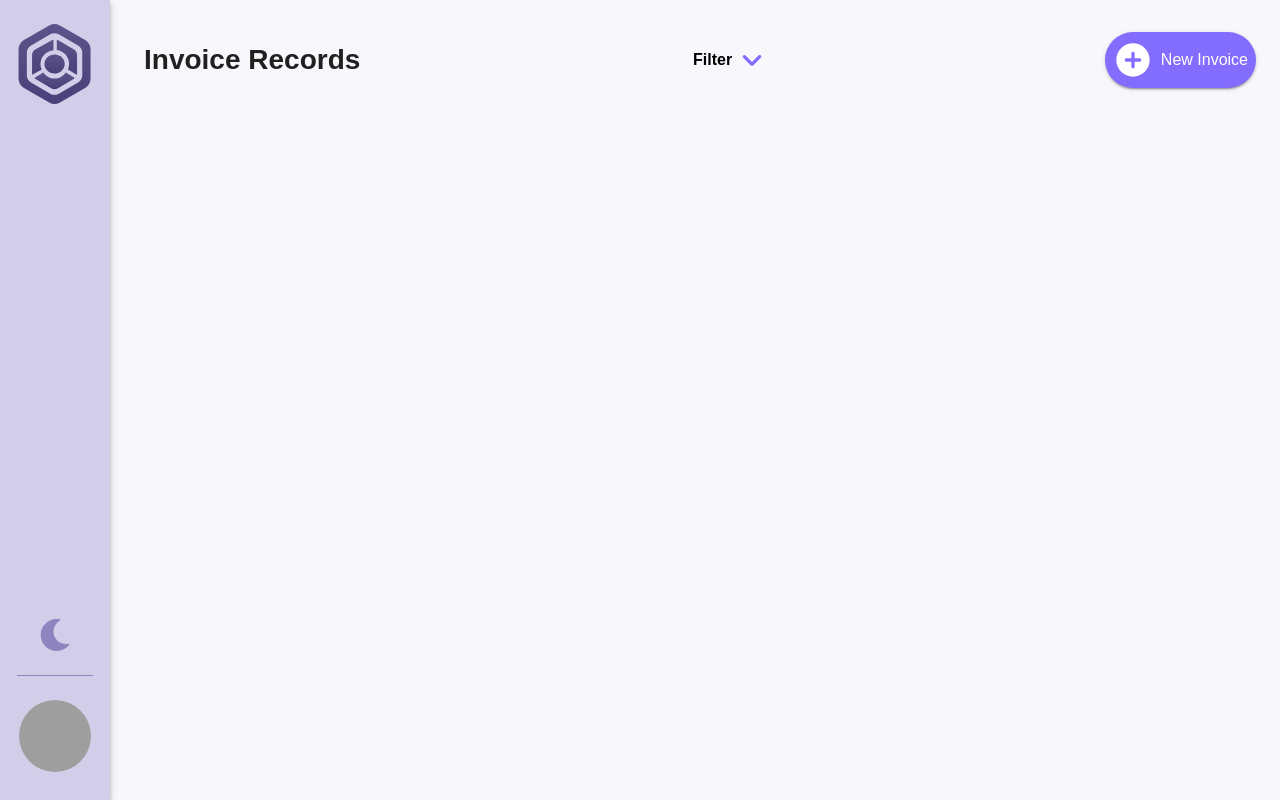
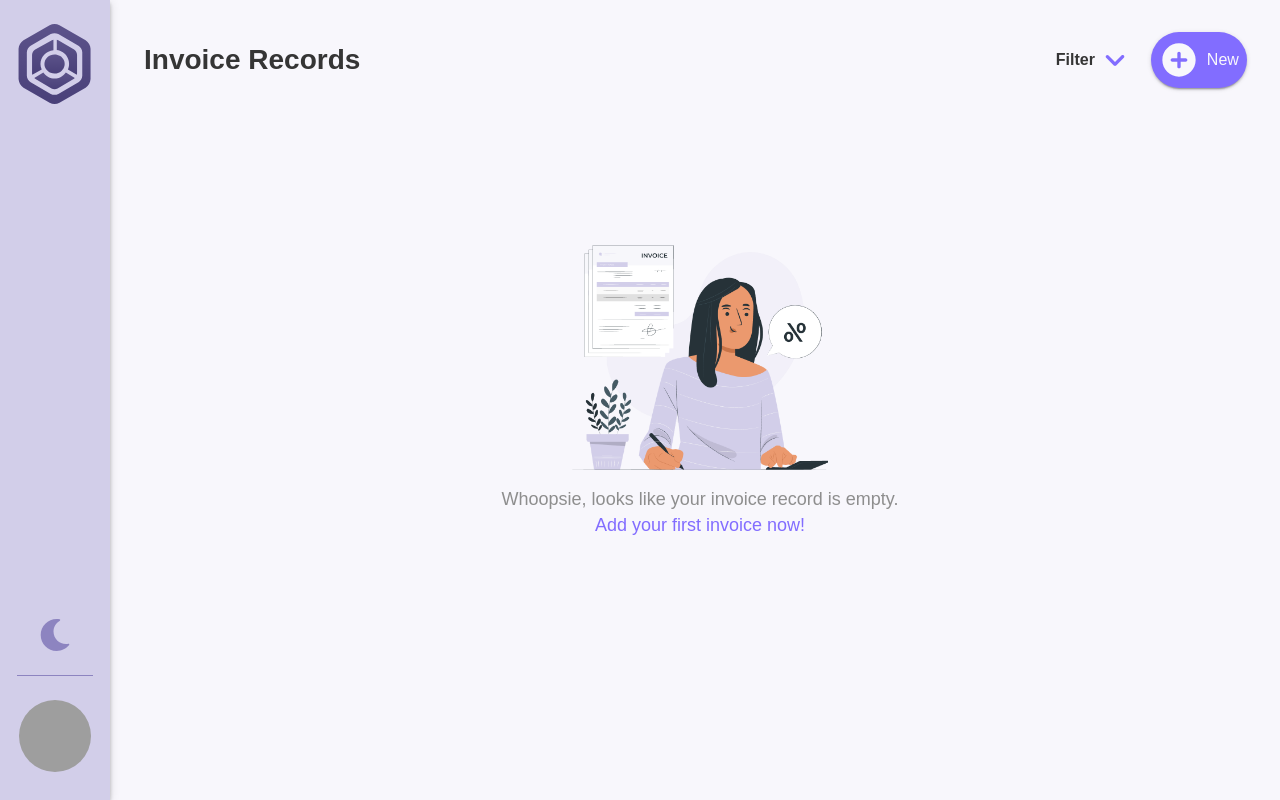
Before and after one commit to LordAldi/Invoice-UI, a React (Create React App) app: page / in a window 1280 px wide. Built offline with nearby package versions, Linux system fonts and the light colour scheme; grey boxes are pictures that could not be loaded.

Commit message:
home with empty state done

```diff
--- a/src/Theme.js
+++ b/src/Theme.js
@@ -25,11 +25,24 @@ const Theme = ({ children }) => {
         main: "rgba(130, 109, 255, 1)",
       },
       secondary: {
+        main: "rgba(111, 111, 111, 1)",
+        bg: "rgba(111, 111, 111, 0.25)",
+      },
+      success: {
+        main: "rgba(64, 151, 83, 1)",
+        bg: "rgba(64, 150, 83, 0.25)",
+      },
+      danger: {
         main: "rgba(236, 106, 44, 1)",
+        bg: "rgba(236, 106, 44, 0.25)",
       },
       background: {
         default: "rgba(248, 247, 252, 1)",
         paper: "rgba(252, 252, 252, 1)",
+      },
+      text: {
+        dark: "rgba(53, 53, 53, 1)",
+        secondary: "rgba(142, 142, 142, 1)",
       },
     },
     overrides: {
--- a/src/pages/Home.js
+++ b/src/pages/Home.js
@@ -13,24 +13,30 @@ import React from "react";
 import { Link } from "react-router-dom";
 import ExpandMoreRoundedIcon from "@material-ui/icons/ExpandMoreRounded";
 import AddCircleRoundedIcon from "@material-ui/icons/AddCircleRounded";
+import HeroImg from "../assets/img/hero_empty-state.png";
 
 const useStyles = makeStyles((theme) => ({
   wrapper: {
+    backgroundColor: theme.palette.background.default,
     display: "flex",
     flexDirection: "column",
     padding: theme.spacing(3),
   },
   head: {
-    // display: "grid",
     display: "flex",
-    flexDirection: "row",
-    flexWrap: "nowrap",
     justifyContent: "space-between",
+    flexWrap: "wrap",
     alignItems: "center",
+    flex: "1 100%",
   },
   title: {
+    flex: "100 0px",
+    color: theme.palette.text.dark,
     fontWeight: 800,
     fontSize: 20,
+    [theme.breakpoints.down("sm")]: {
+      fontSize: 16,
+    },
     [theme.breakpoints.up("sm")]: {
       fontSize: 28,
     },
@@ -38,14 +44,17 @@ const useStyles = makeStyles((theme) => ({
   dropdownWrapper: {
     textDecoration: "none",
     display: "flex",
-    flexDirection: "row",
-    flexWrap: "nowrap",
     alignItems: "center",
+    flex: "1 auto",
+    order: 2,
   },
   dropdownText: {
     fontWeight: 600,
     fontSize: 12,
-    color: "black",
+    color: theme.palette.text.dark,
+    [theme.breakpoints.down("sm")]: {
+      fontSize: 11,
+    },
     [theme.breakpoints.up("sm")]: {
       fontSize: 14,
     },
@@ -55,6 +64,9 @@ const useStyles = makeStyles((theme) => ({
   },
   iconArrow: {
     color: theme.palette.primary.main,
+    [theme.breakpoints.down("sm")]: {
+      fontSize: 20,
+    },
     [theme.breakpoints.up("sm")]: {
       fontSize: 35,
     },
@@ -63,14 +75,23 @@ const useStyles = makeStyles((theme) => ({
     },
   },
   linkNew: {
+    order: 3,
     textDecoration: "none",
-    gridArea: "1 / col6-start / row1-end / 6",
+    flex: "1 auto",
+    paddingLeft: theme.spacing(2),
+    [theme.breakpoints.down("sm")]: {
+      paddingLeft: theme.spacing(0.5),
+    },
   },
   btnNew: {
     textTransform: "unset",
     padding: theme.spacing(1),
+    [theme.breakpoints.down("sm")]: {
+      padding: theme.spacing(0.5),
+    },
   },
   iconNew: {
+    color: "#F8F7FC",
     [theme.breakpoints.up("sm")]: {
       fontSize: 30,
     },
@@ -79,14 +100,68 @@ const useStyles = makeStyles((theme) => ({
     },
   },
   btnText: {
+    color: "#F8F7FC",
     fontWeight: 500,
     fontSize: 12,
     paddingLeft: theme.spacing(1),
+    [theme.breakpoints.down("sm")]: {
+      paddingLeft: theme.spacing(0.5),
+      fontSize: 11,
+    },
     [theme.breakpoints.up("sm")]: {
       fontSize: 14,
     },
     [theme.breakpoints.up("md")]: {
       fontSize: 16,
+    },
+  },
+  content: {
+    height: "60vh",
+    display: "flex",
+    justifyContent: "center",
+    alignItems: "center",
+    flexDirection: "column",
+    [theme.breakpoints.up("sm")]: {
+      height: "70vh",
+    },
+  },
+  hero: {
+    width: "50vw",
+    marginLeft: theme.spacing(3),
+    marginRight: theme.spacing(3),
+    marginBottom: theme.spacing(2),
+    marginTop: theme.spacing(6),
+    [theme.breakpoints.up("sm")]: {
+      width: "40vw",
+    },
+    [theme.breakpoints.up("md")]: {
+      marginTop: theme.spacing(6),
+      width: "20vw",
+    },
+  },
+  contentText: {
+    textAlign: "center",
+    color: theme.palette.text.secondary,
+    fontWeight: 400,
+    fontSize: 14,
+    [theme.breakpoints.down("sm")]: {
+      fontSize: 12,
+    },
+    [theme.breakpoints.up("sm")]: {
+      fontSize: 18,
+    },
+  },
+  contentLink: {
+    textDecoration: "none",
+    textAlign: "center",
+    color: theme.palette.primary.main,
+    fontWeight: 500,
+    fontSize: 14,
+    [theme.breakpoints.down("sm")]: {
+      fontSize: 12,
+    },
+    [theme.breakpoints.up("sm")]: {
+      fontSize: 18,
     },
   },
 }));
@@ -174,8 +249,17 @@ const Home = () => {
             className={classes.btnNew}
           >
             <AddCircleRoundedIcon className={classes.iconNew} />
-            <Typography className={classes.btnText}>New Invoice</Typography>
+            <Typography className={classes.btnText}>New</Typography>
           </Button>
+        </Link>
+      </div>
+      <div className={classes.content}>
+        <img src={HeroImg} className={classes.hero} alt="Invoice" />
+        <Typography className={classes.contentText}>
+          Whoopsie, looks like your invoice record is empty.
+        </Typography>
+        <Link to="/#" className={classes.contentLink}>
+          Add your first invoice now!
         </Link>
       </div>
     </div>
--- a/src/pages/Login.js
+++ b/src/pages/Login.js
@@ -33,6 +33,7 @@ const useStyles = makeStyles((theme) => ({
     },
   },
   contentWrapper: {
+    backgroundColor: theme.palette.background.default,
     [theme.breakpoints.up("sm")]: {
       display: "flex",
       justifyContent: "center",
@@ -57,6 +58,7 @@ const useStyles = makeStyles((theme) => ({
     },
   },
   title: {
+    color: theme.palette.text.dark,
     paddingBottom: theme.spacing(0.5),
     fontWeight: 800,
     fontSize: 30,
@@ -65,7 +67,7 @@ const useStyles = makeStyles((theme) => ({
     },
   },
   caption: {
-    color: "#939393",
+    color: theme.palette.text.secondary,
     fontWeight: 400,
     fontSize: 12,
     [theme.breakpoints.up("md")]: {
@@ -86,6 +88,7 @@ const useStyles = makeStyles((theme) => ({
     },
     "& .MuiOutlinedInput-input": {
       fontWeight: 500,
+      color: theme.palette.text.dark,
     },
     "& .MuiInputBase-root.Mui-focused": {
       boxShadow: `${fade(theme.palette.primary.main, 0.25)} 0 0 0 0.3rem`,
@@ -93,11 +96,9 @@ const useStyles = makeStyles((theme) => ({
     },
   },
   wideButton: {
-    height: theme.spacing(6),
+    textTransform: "unset",
     marginTop: theme.spacing(2),
     marginBottom: theme.spacing(3),
-    fontWeight: 700,
-    fontSize: 18,
     [theme.breakpoints.up("sm")]: {
       height: theme.spacing(8),
       fontSize: 20,
@@ -109,6 +110,7 @@ const useStyles = makeStyles((theme) => ({
     alignItems: "center",
   },
   linkText: {
+    color: theme.palette.text.dark,
     fontWeight: 400,
     paddingTop: theme.spacing(0.5),
     fontSize: 14,
@@ -127,10 +129,25 @@ const useStyles = makeStyles((theme) => ({
     },
   },
   remember: {
+    color: theme.palette.text.dark,
     fontWeight: 500,
     fontSize: 12,
     [theme.breakpoints.up("sm")]: {
       fontSize: 18,
+    },
+  },
+  btnLink: {
+    textDecoration: "none",
+  },
+  btnText: {
+    fontWeight: 700,
+    fontSize: 18,
+    padding: theme.spacing(1),
+    [theme.breakpoints.up("sm")]: {
+      fontSize: 20,
+    },
+    [theme.breakpoints.up("md")]: {
+      fontSize: 22,
     },
   },
 }));
@@ -174,7 +191,7 @@ const Login = () => {
             />
           </form>
 
-          <Link to="/">
+          <Link to="/" className={classes.btnLink}>
             <Button
               type="submit"
               color="primary"
@@ -182,7 +199,7 @@ const Login = () => {
               fullWidth
               className={classes.wideButton}
             >
-              LogIn
+              <Typography className={classes.btnText}>Login</Typography>
             </Button>
           </Link>
 
@@ -191,7 +208,7 @@ const Login = () => {
               Forgot Password
             </Link>
             <Typography className={classes.linkText}>
-              Haven't joined yet?
+              Haven't joined yet? &nbsp;
               <Link to="#" className={classes.link}>
                 Register now!
               </Link>
```
Also changed, not shown: src/assets/img/hero_empty-state.png (added).
